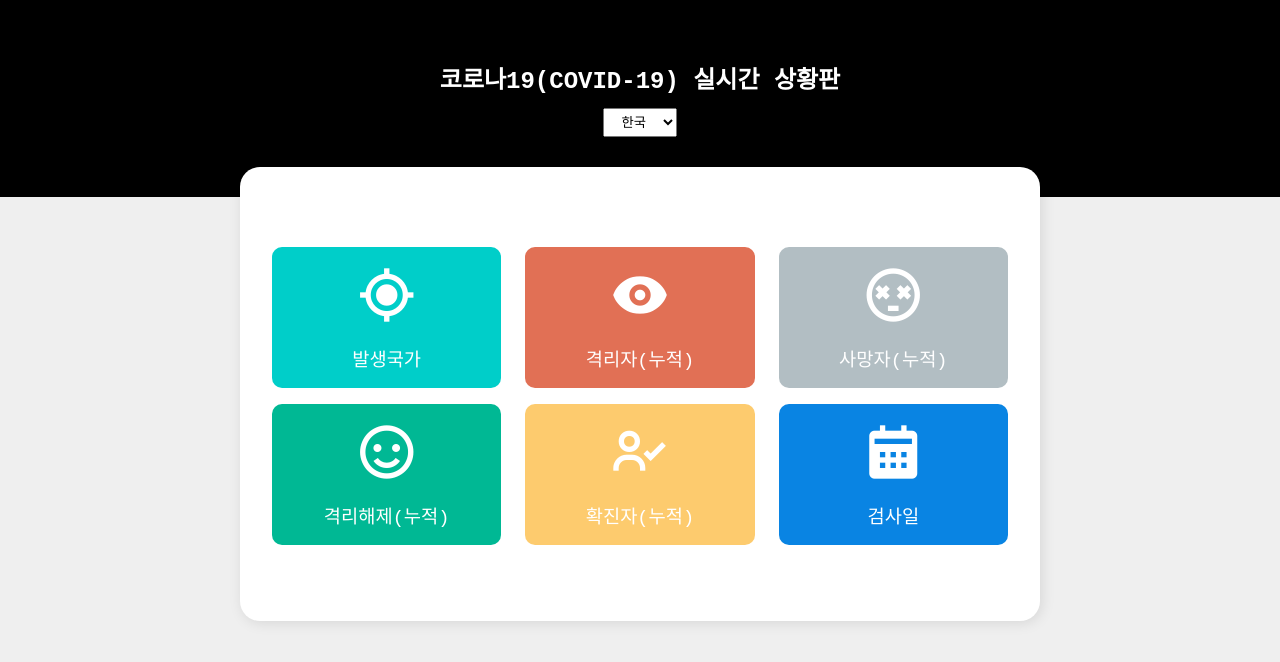
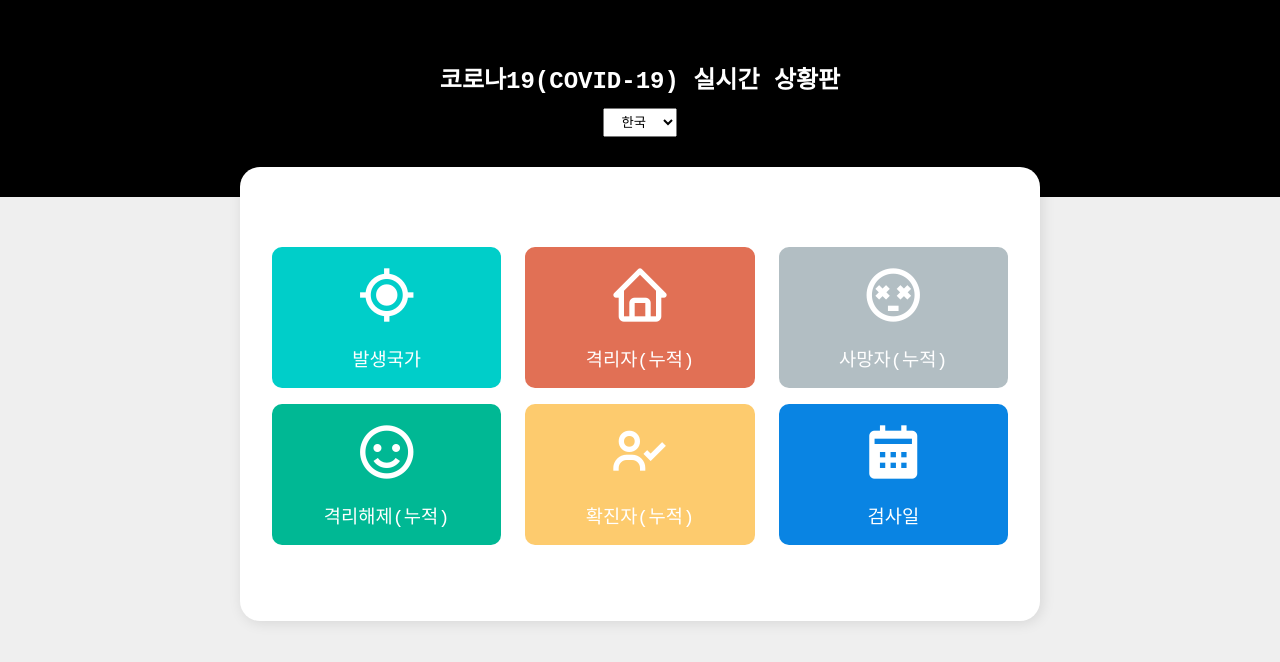
Before and after one commit to csslick/covid-19-tracker, a plain HTML site: page index.html in a window 1280 px wide. Drawn offline with nearby package versions, Linux system fonts and the light colour scheme; no server answers.

Commit message:
Add files via upload

```diff
--- a/index.html
+++ b/index.html
@@ -27,7 +27,7 @@
         <span id="country"></span>
       </div>
       <div class="card active">
-        <i class='bx bxs-show'></i>
+        <i class='bx bx-home'></i>
         <h3>격리자(누적)</h3>
         <span id="active"></span>
       </div>
```
